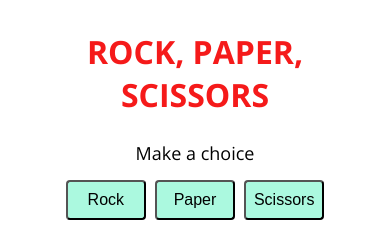
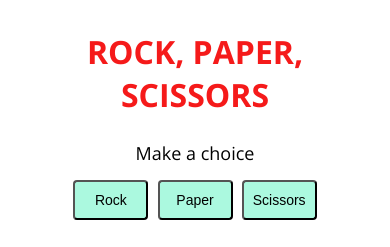
Before and after one commit to Katya-Semeniuk/rock-paper-scissors-game, a plain HTML site: page index.html in a window 390 px wide. Shown: the top 247 px of the page. Drawn offline with nearby package versions, Linux system fonts and the light colour scheme; a script that the page names is missing.

Commit message:
resized the buttons to fit in a single line on the phone

```diff
--- a/assets/css/styles.css
+++ b/assets/css/styles.css
@@ -74,8 +74,8 @@ h2 {
 }
 .control {
   display: inline-block;
-  font-size: 16px;
-  width: 80px;
+  font-size: 14px;
+  width: 75px;
   height: 40px;
   background-color: #abf9df;
   border-radius: 4px;
```
